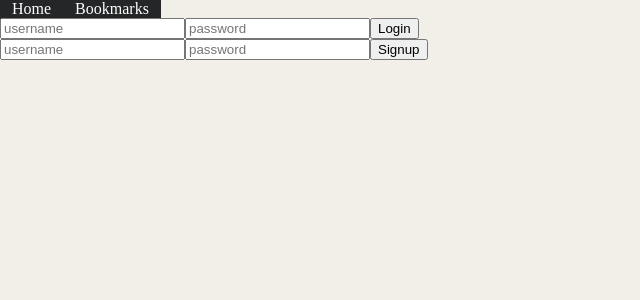
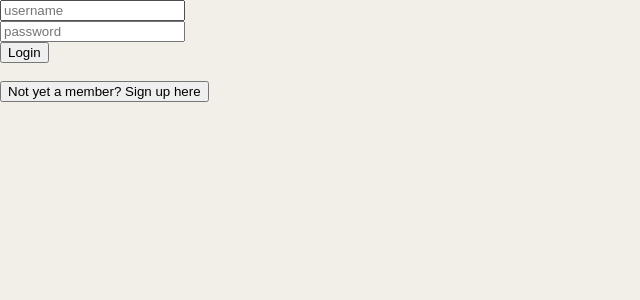
Before and after one commit to Mimioj101/wikileeks-client, a React (Create React App) app: page /login in a window 1280 px wide. Shown: the top 300 px of the page, without its empty margins (0-640 px from the left). Built offline with nearby package versions, Linux system fonts and the light colour scheme; a web font is replaced by a local one.

Commit message:
conditional rendering for navbar & components depending on auth

```diff
--- a/src/App.js
+++ b/src/App.js
@@ -1,7 +1,6 @@
 import React from 'react';
 import './App.css';
-import { BrowserRouter as Router, Route } from 'react-router-dom';
-// import { Switch, withRouter, Redirect } from 'react-router-dom'
+import { Switch, withRouter, Redirect, Route, BrowserRouter as Router } from 'react-router-dom'
 import NavBar from './components/NavBar'
 import BookmarkContainer from './containers/BookmarkContainer.js'
 import WikiContainer from './containers/WikiContainer.js'
@@ -27,14 +26,15 @@ class App extends React.Component {
       })
         .then(resp => resp.json())
         .then(userData => {
-          this.setState(() => ({
-            user: userData.user
-          }))
+          this.setState(
+            () => ({user: userData.user}),
+            () => this.props.history.push('/')
+          )
         })
         // POST fetch a folder
       } else {
-        console.log('Log in yo')
-        // after you set state, do this.props.history.push('/home') for login and signup
+        this.props.history.push('/login')
+        console.log("log in, yo")
     }
   }
 
@@ -43,18 +43,16 @@ class App extends React.Component {
       method: "POST",
       headers: {
         "Content-Type": "application/json",
-        "Accepts": "application/json",
-        Authorization: `Bearer ${localStorage.getItem('token')}`},
+        "Accepts": "application/json"},
       body: JSON.stringify({user: userInfo})
       }
     fetch("http://localhost:3000/api/v1/login", configObj)
     .then(resp => resp.json())
     .then(userData => {
       localStorage.setItem("token", userData.jwt);
-      this.setState(() => ({
-        user: userData.user})
-         // after you set state, do , this.props.history.push('/home') for login and signup
-
+      this.setState(
+        () => ({user: userData.user}),
+        () => this.props.history.push('/')
       )
     })
   }
@@ -71,10 +69,9 @@ class App extends React.Component {
     .then(resp => resp.json())
     .then(userData => {
       localStorage.setItem("token", userData.jwt);
-      this.setState(() => ({
-        user: userData.user
-      })
-        // after you set state, do , this.props.history.push('/home') for login and signup
+      this.setState(
+        () => ({user: userData.user}),
+        () => this.props.history.push('/')
       )
     })
   }
@@ -143,35 +140,56 @@ class App extends React.Component {
    }
   }
 
+  renderNavBar = () => {
+    if (this.state.user) {
+      return <NavBar/>
+    } else {
+      return null
+    }
+  }
+
 
   render() {
     console.log("state in App.js", this.state.bookmarkedWikis)
-    // console.log("user in App.js", this.state.user)
+    console.log("user in App.js", this.state.user)
     // console.log("my wikis", this.state.user.my_wikis)
     return (
       <div>
-        <Router>
-        <NavBar />
-          <Route exact path="/" render={() => (
+        {this.renderNavBar()}
+        <Switch>
+          <Route
+            path="/login"
+            render={()=> <Login loginHandler={this.loginHandler}/>}
+          />
+          <Route
+            path="/signup"
+            render={() => <Signup signupHandler={this.signupHandler}/>}
+          />
+        <Route
+          path="/bookmarks"
+          render={() => {
+            return this.state.user ?
+              <BookmarkContainer user={this.state.user} wikis={this.state.bookmarkedWikis}/>
+              : null
+          // : <redirect to="/signup"/>
+        }}/>
+          <Route
+            path="/"
+            render={() => {
+            return this.state.user ?
               <div>
                 <br/>
                 <SearchForm searchHandler={this.searchHandler}/>
                 <WikiContainer wikis={this.state.searchedWikis} bookmarkHandler={this.bookmarkHandler}/>
               </div>
-          )}/>
-          <Route exact path="/bookmarks" render={() => (
-            <div>
-              <BookmarkContainer wikis={this.state.bookmarkedWikis}/>
+              : null
+            // : <redirect to="/signup"/>
+          }}/>
+        </Switch>
       </div>
-          )}/>
-        </Router>
-        <Login loginHandler={this.loginHandler}/>
-        <Signup signupHandler={this.signupHandler}/>
-      </div>
-    );
+    )
+  }
 }
 
-}
 
-// withRouter(app)
-export default App;
+export default withRouter(App)
--- a/src/components/Login.js
+++ b/src/components/Login.js
@@ -1,4 +1,5 @@
 import React from "react"
+import { Switch, withRouter, Redirect, Route } from 'react-router-dom'
 
 export default class Login extends React.Component{
 
@@ -15,16 +16,28 @@ export default class Login extends React.Component{
     submitHandler = (e) => {
         e.preventDefault()
         this.props.loginHandler(this.state)
+    }
 
+    redirectHandler = () => {
+        console.log("take me to signup")
+        // <Redirect to="/signup"/>
     }
     render() {
         return(
             <div>
-                <form onSubmit={this.submitHandler}>
-                    <input type="text" placeholder="username" name="username" value={this.state.username} onChange={this.changeHandler}/>
-                    <input type="text" placeholder="password" name="password" value={this.state.password} onChange={this.changeHandler}/>
-                    <input type="submit" value="Login"/>
-                </form>
+                <div>
+                    <form className="login-form" onSubmit={this.submitHandler}>
+                        <input type="text" placeholder="username" name="username" value={this.state.username} onChange={this.changeHandler}/>
+                        <br/>
+                        <input type="text" placeholder="password" name="password" value={this.state.password} onChange={this.changeHandler}/>
+                        <br/>
+                        <input type="submit" value="Login"/>
+                    </form>
+                </div>
+                <br/>
+                <div>
+                    <button onClick={this.redirectHandler}>Not yet a member? Sign up here</button>
+                </div>
             </div>
         )
     }
--- a/src/components/Signup.js
+++ b/src/components/Signup.js
@@ -1,4 +1,5 @@
 import React from "react"
+import { Switch, withRouter, Redirect, Route } from 'react-router-dom'
 
 export default class Signup extends React.Component{
     state = {
@@ -16,14 +17,27 @@ export default class Signup extends React.Component{
         this.props.signupHandler(this.state)
     }
 
+    redirectHandler = () => (
+        console.log("take me to login")
+        // <Redirect to="/login"/>
+    )
+
     render() {
         return(
             <div>
-                <form onSubmit={this.submitHandler}>
-                <input type="text" placeholder="username" name="username" value={this.state.username} onChange={this.changeHandler}/>
-                <input type="text" placeholder="password" name="password" value={this.state.password} onChange={this.changeHandler}/>
-                <input type="submit" value="Signup"/>
-                </form>
+                <div>
+                    <form className="signup-form" onSubmit={this.submitHandler}>
+                    <input type="text" placeholder="username" name="username" value={this.state.username} onChange={this.changeHandler}/>
+                    <br/>
+                    <input type="text" placeholder="password" name="password" value={this.state.password} onChange={this.changeHandler}/>
+                    <br/>
+                    <input type="submit" value="Signup"/>
+                    </form>
+                </div>
+                <br/>
+                <div>
+                    <button onClick={this.redirectHandler}>Already a member? Login Here</button >
+                </div>
             </div>
         )
     }
```
Lines whose indentation alone changed are shown as unchanged.
